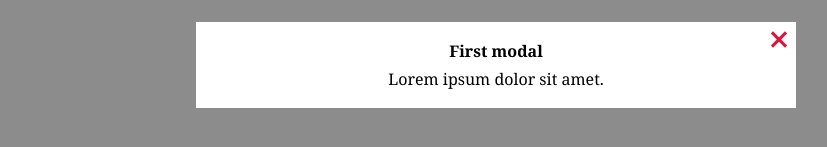
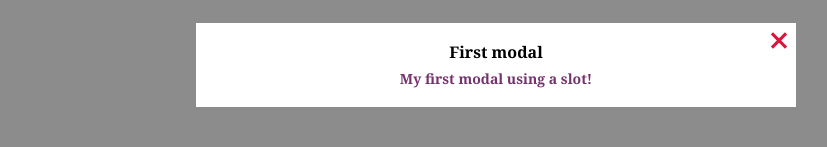
Before and after one commit to smysov/modals, a Vue app: page / in a window 1280 px wide. Both pictures are taken after a click on the button "OPEN FIRST MODAL". Shown: the part 335-482 px from the top of the page, without its empty margins (144-971 px from the left). Built offline with nearby package versions, Linux system fonts and the light colour scheme.

Commit message:
feat: added animation for modal

```diff
--- a/src/App.vue
+++ b/src/App.vue
@@ -4,7 +4,9 @@
       <div class="container">
         <section class="section">
           <button @click="showModal = !showModal" class="button">open first modal</button>
-          <modal @close="showModal = !showModal" v-if="showModal" :title="title"></modal>
+          <modal @close="showModal = !showModal" :showModal="showModal" :title="title">
+            <div slot="body">My first modal using a slot!</div>
+          </modal>
         </section>
       </div>
     </div>
@@ -22,6 +24,13 @@ export default {
       title: 'First modal',
       showModal: false,
     };
+  },
+  mounted() {
+    document.body.addEventListener('keyup', (e) => {
+      if (e.key === 'Escape') {
+        this.showModal = false;
+      }
+    });
   },
 };
 </script>
--- a/src/components/Modal.vue
+++ b/src/components/Modal.vue
@@ -1,15 +1,19 @@
 <template>
-  <div class="modal" @click="$emit('close')">
+  <transition name="modal">
+    <div class="modal" v-if="showModal" @click="$emit('close')">
       <div class="modal__content" @click.stop="">
         <h2 class="modal__title">{{ title }}</h2>
-      <p>Lorem ipsum dolor sit amet.</p>
         <button
           class="modal__close"
           aria-label="close modal"
           @click="$emit('close')"
         ></button>
+        <div class="modal__body">
+          <slot name="body">Default Name</slot>
         </div>
       </div>
+    </div>
+  </transition>
 </template>
 
 <script>
@@ -19,18 +23,24 @@ export default {
       type: String,
       default: () => 'My modal',
     },
+    showModal: {
+      type: Boolean,
+      required: true,
     },
-  mounted() {
-    document.body.addEventListener('keyup', (e) => {
-      if (e.key === 'Escape') {
-        this.$emit('close');
-      }
-    });
   },
 };
 </script>
 
 <style scoped lang="scss">
+.modal-enter-active,
+.modal-leave-active {
+  transition: 0.3s all;
+}
+.modal-enter, .modal-leave-to {
+  transform: scale(1.3);
+  opacity: 0;
+}
+
 .modal {
   position: fixed;
   display: flex;
@@ -94,5 +104,11 @@ export default {
       transform: rotate(-45deg);
     }
   }
+
+  &__body {
+    font-size: 14px;
+    font-weight: 700;
+    color: #75336e;
+  }
 }
 </style>
```
Lines whose indentation alone changed are shown as unchanged.
